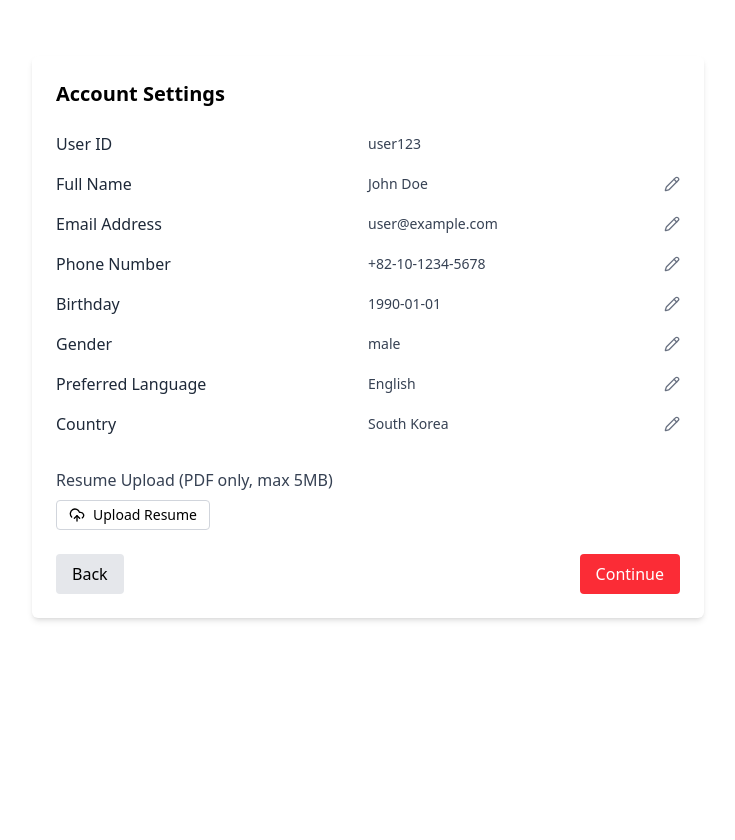
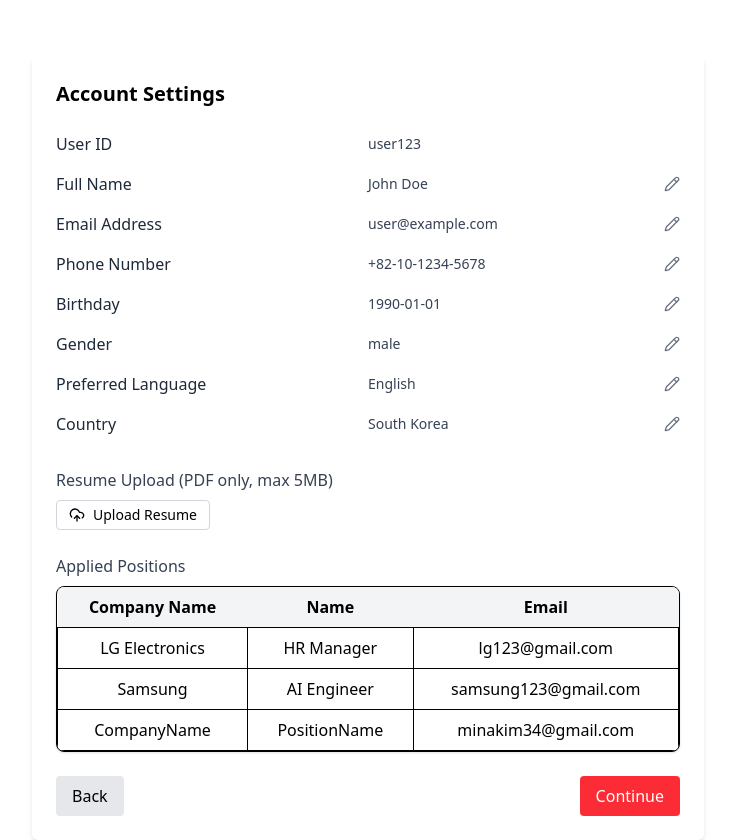
Before and after one commit to Rakhmonali7/careertus, a React (Vite) app: page /accountSetting in a window 1280 px wide. Shown: the whole page, without its empty margins (272-1007 px from the left). Before the commit the page ends 800 px from the top, so only its background shows below. Built offline with nearby package versions, Linux system fonts and the light colour scheme; no server answers.

Commit message:
account setting ui update

```diff
--- a/package.json
+++ b/package.json
@@ -4,7 +4,7 @@
   "version": "0.0.0",
   "type": "module",
   "scripts": {
-    "dev": "vite",
+    "dev": "./node_modules/.bin/vite",
     "build": "vite build",
     "lint": "eslint .",
     "preview": "vite preview"
@@ -33,6 +33,6 @@
     "globals": "^15.15.0",
     "stylelint-config-tailwindcss": "^1.0.0",
     "tailwindcss": "^4.0.9",
-    "vite": "^6.2.0"
+    "vite": "^6.3.5"
   }
 }
--- a/src/pages/AccountSetting.jsx
+++ b/src/pages/AccountSetting.jsx
@@ -22,6 +22,28 @@ const fieldLabels = {
   language: 'Preferred Language',
   country: 'Country',
 };
+
+// job application mockData
+const mockData = [
+  {
+    id: 'id23435',
+    name: 'LG Electronics',
+    positionName: 'HR Manager',
+    email: 'lg123@gmail.com',
+  },
+  {
+    id: 'id235',
+    name: 'Samsung ',
+    positionName: 'AI Engineer',
+    email: 'samsung123@gmail.com',
+  },
+  {
+    id: 'id2335',
+    name: 'CompanyName',
+    positionName: 'PositionName',
+    email: 'minakim34@gmail.com',
+  },
+];
 
 const EditableField = ({ label, field, value, editable, onSave }) => {
   const [editing, setEditing] = useState(false);
@@ -131,6 +153,31 @@ export default function AccountSetting() {
           )}
         </div>
       </div>
+      <div className="mt-6">
+        <label className="block font-medium text-gray-700 mb-2">
+          Applied Positions
+        </label>
+        <div className="flex-1 border rounded-lg shadow bg-white overflow-x-auto">
+          <table className="w-full table-auto">
+            <thead>
+              <tr className="bg-gray-100">
+                <th className="px-4 py-2">Company Name</th>
+                <th className="px-4 py-2">Name</th>
+                <th className="px-4 py-2">Email</th>
+              </tr>
+            </thead>
+            <tbody>
+              {mockData.map(company => (
+                <tr key={company.id} className="text-center">
+                  <td className="border px-4 py-2">{company.name}</td>
+                  <td className="border px-4 py-2">{company.positionName}</td>
+                  <td className="border px-4 py-2">{company.email}</td>
+                </tr>
+              ))}
+            </tbody>
+          </table>
+        </div>
+      </div>
 
       {/* Bottom Buttons */}
       <div className="flex justify-between mt-6">
```
Also changed, not shown: 2 other files (tests, documents, lock files or other folders).
